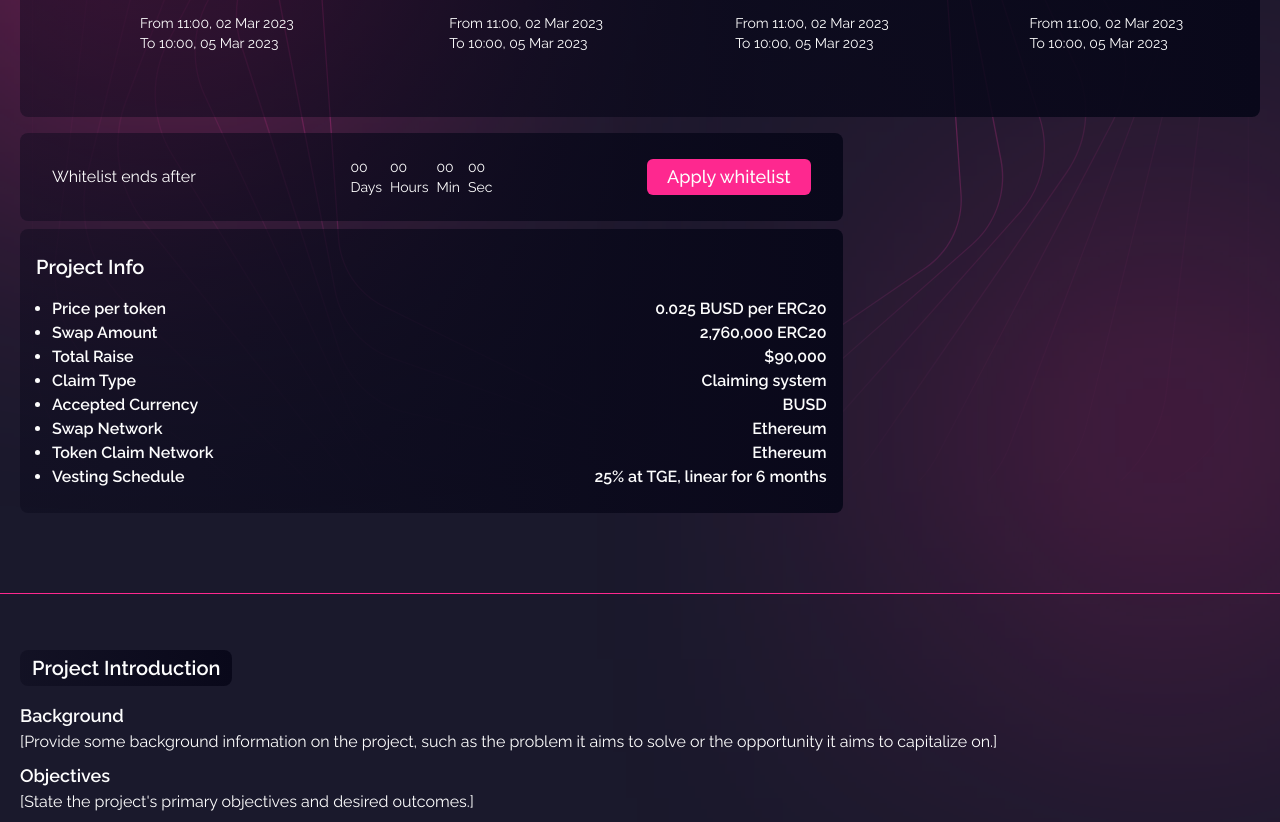
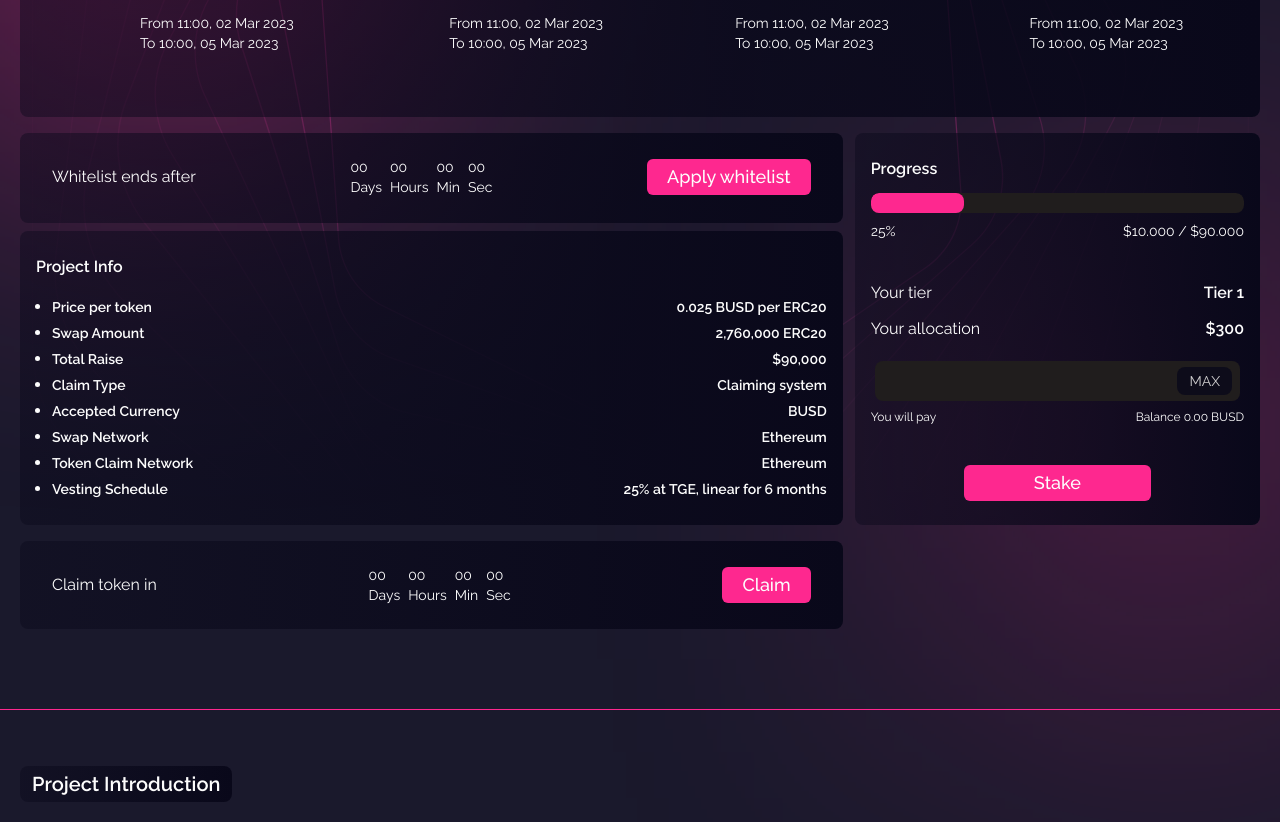
Before and after one commit to AlSirang/IDO-launchpad-figma-to-react, a React (Create React App) app: page /presale in a window 1280 px wide. Shown: the part 380-1202 px from the top of the page. Built offline with nearby package versions, Linux system fonts and the light colour scheme.

Commit message:
fix: add progress section

```diff
--- a/src/pages/presale.js
+++ b/src/pages/presale.js
@@ -34,7 +34,7 @@ export default function Presale() {
         </section>
 
         <DarkBackground className="px-5 py-8 rounded-lg h-56 mt-8">
-          <div className="grid grid-cols-12 border-b max-w-6xl m-auto">
+          <section className="grid grid-cols-12 border-b max-w-6xl m-auto">
             <span className="col-span-3 inline-grid place-content-center">
               <TimelineSectoin text="Whitelist start" />
             </span>
@@ -47,11 +47,11 @@ export default function Presale() {
             <span className="col-span-3 inline-grid place-content-center">
               <TimelineSectoin text="End time" />
             </span>
-          </div>
+          </section>
         </DarkBackground>
 
-        <div className="grid grid-cols-12 gap-3 mt-4">
-          <div className="col-span-12 md:col-span-8 grid gap-2">
+        <section className="grid grid-cols-12 gap-3 mt-4">
+          <div className="col-span-12 tablet:col-span-8 grid gap-2">
             <DarkBackground className="px-8 py-6 rounded-lg">
               <div className="grid gap-3 tablet:flex tablet:justify-between items-center">
                 <p>Whitelist ends after</p>
@@ -84,78 +84,76 @@ export default function Presale() {
             </DarkBackground>
 
             <DarkBackground className="px-4 py-6 rounded-lg">
-              <h2 className="font-semibold text-base md:text-xl">
-                Project Info
-              </h2>
+              <h2 className="font-semibold text-base">Project Info</h2>
 
               <div className="mt-4 pl-4">
-                <ul className="list-disc  gap-1">
+                <ul className="list-disc grid gap-1">
                   <li>
                     <div className="flex justify-between">
-                      <h4 className="text-xs md:text-base font-semibold">
+                      <h4 className="text-xs md:text-sm font-semibold">
                         Price per token
                       </h4>
-                      <p className="text-xs md:text-base font-semibold text-end">
+                      <p className="text-xs md:text-sm font-semibold text-end">
                         0.025 BUSD per ERC20
                       </p>
                     </div>
                   </li>
                   <li>
                     <div className="flex justify-between">
-                      <h4 className="text-xs md:text-base font-semibold">
+                      <h4 className="text-xs md:text-sm font-semibold">
                         Swap Amount
                       </h4>
-                      <p className="text-xs md:text-base font-semibold text-end">
+                      <p className="text-xs md:text-sm font-semibold text-end">
                         2,760,000 ERC20
                       </p>
                     </div>
                   </li>
                   <li>
                     <div className="flex justify-between">
-                      <h4 className="text-xs md:text-base font-semibold">
+                      <h4 className="text-xs md:text-sm font-semibold">
                         Total Raise
                       </h4>
-                      <p className="text-xs md:text-base font-semibold text-end">
+                      <p className="text-xs md:text-sm font-semibold text-end">
                         $90,000
                       </p>
                     </div>
                   </li>
                   <li>
                     <div className="flex justify-between">
-                      <h4 className="text-xs md:text-base font-semibold">
+                      <h4 className="text-xs md:text-sm font-semibold">
                         Claim Type
                       </h4>
-                      <p className="text-xs md:text-base font-semibold text-end">
+                      <p className="text-xs md:text-sm font-semibold text-end">
                         Claiming system
                       </p>
                     </div>
                   </li>
                   <li>
                     <div className="flex justify-between">
-                      <h4 className="text-xs md:text-base font-semibold">
+                      <h4 className="text-xs md:text-sm font-semibold">
                         Accepted Currency
                       </h4>
-                      <p className="text-xs md:text-base font-semibold text-end">
+                      <p className="text-xs md:text-sm font-semibold text-end">
                         BUSD
                       </p>
                     </div>
                   </li>
                   <li>
                     <div className="flex justify-between">
-                      <h4 className="text-xs md:text-base font-semibold">
+                      <h4 className="text-xs md:text-sm font-semibold">
                         Swap Network
                       </h4>
-                      <p className="text-xs md:text-base font-semibold text-end">
+                      <p className="text-xs md:text-sm font-semibold text-end">
                         Ethereum
                       </p>
                     </div>
                   </li>
                   <li>
                     <div className="flex justify-between">
-                      <h4 className="text-xs md:text-base font-semibold">
+                      <h4 className="text-xs md:text-sm font-semibold">
                         Token Claim Network
                       </h4>
-                      <p className="text-xs md:text-base font-semibold text-end">
+                      <p className="text-xs md:text-sm font-semibold text-end">
                         Ethereum
                       </p>
                     </div>
@@ -163,10 +161,10 @@ export default function Presale() {
 
                   <li>
                     <div className="flex justify-between">
-                      <h4 className="text-xs md:text-base font-semibold">
+                      <h4 className="text-xs md:text-sm font-semibold">
                         Vesting Schedule
                       </h4>
-                      <p className="text-xs md:text-base font-semibold text-end">
+                      <p className="text-xs md:text-sm font-semibold text-end">
                         25% at TGE, linear for 6 months
                       </p>
                     </div>
@@ -175,8 +173,94 @@ export default function Presale() {
               </div>
             </DarkBackground>
           </div>
-          <div className="col-span-12 md:col-span-4"></div>
-        </div>
+          <div className="col-span-12 tablet:col-span-4">
+            <DarkBackground className="px-4 py-6 rounded-lg h-full">
+              <h2 className="font-semibold text-base">Progress</h2>
+
+              <div className="rounded-lg overflow-hidden mt-3">
+                <div className="mb-2 h-5 w-full bg-[#201D1D] rounded-lg">
+                  <div
+                    className="h-5 bg-cpink-100 rounded-lg"
+                    style={{ width: "25%" }}
+                  />
+                </div>
+
+                <div className="flex justify-between">
+                  <p className="text-sm">25%</p>
+                  <p className="text-sm">$10.000 / $90.000</p>
+                </div>
+              </div>
+
+              <div className="mt-10 grid gap-3">
+                <div className="flex justify-between">
+                  <p>Your tier</p>
+                  <p className="text-base font-semibold">Tier 1</p>
+                </div>
+                <div className="flex justify-between">
+                  <p>Your allocation</p>
+                  <p className="text-base font-semibold">$300</p>
+                </div>
+              </div>
+
+              <div className="mt-5">
+                <div className="relative  px-1">
+                  <input className="bg-[#201D1D] outline-0 border-none rounded-lg overflow-hidden w-full py-2 px-2" />
+                  <p className="absolute right-3 top-[6px]">
+                    <button className="text-sm bg-cdark-500 opacity-80 py-1 px-3 rounded-lg">
+                      MAX
+                    </button>
+                  </p>
+                </div>
+
+                <div className="mt-2 flex justify-between">
+                  <p className="text-xs">You will pay</p>
+                  <p className="text-xs">Balance 0.00 BUSD</p>
+                </div>
+              </div>
+
+              <div className="flex justify-center mt-10">
+                <button className="rounded-md bg-cpink-100 max-w-[50%] w-full hover:bg-pink-600 transition-all">
+                  <span className="inline-block py-1 px-5 text-lg font-medium">
+                    Stake
+                  </span>
+                </button>
+              </div>
+            </DarkBackground>
+          </div>
+        </section>
+
+        <section className="grid grid-cols-12 gap-3 mt-4">
+          <DarkBackground className="px-8 py-6 rounded-lg tablet:col-span-8 col-span-12">
+            <div className="grid gap-3 tablet:flex tablet:justify-between items-center">
+              <p>Claim token in </p>
+              <div className="flex gap-2">
+                <div className="text-sm">
+                  <p>00</p>
+                  <p>Days</p>
+                </div>
+                <div className="text-sm">
+                  <p>00</p>
+                  <p>Hours</p>
+                </div>
+                <div className="text-sm">
+                  <p>00</p>
+                  <p>Min</p>
+                </div>
+                <div className="text-sm">
+                  <p>00</p>
+                  <p>Sec</p>
+                </div>
+              </div>
+              <div className="block md:inline-block">
+                <button className="rounded-md bg-cpink-100 w-full hover:bg-pink-600 transition-all">
+                  <span className="inline-block py-1 px-5 text-lg font-medium">
+                    Claim
+                  </span>
+                </button>
+              </div>
+            </div>
+          </DarkBackground>
+        </section>
       </Container>
 
       <div className="border-t border-cpink-100 mt-20" />
```
